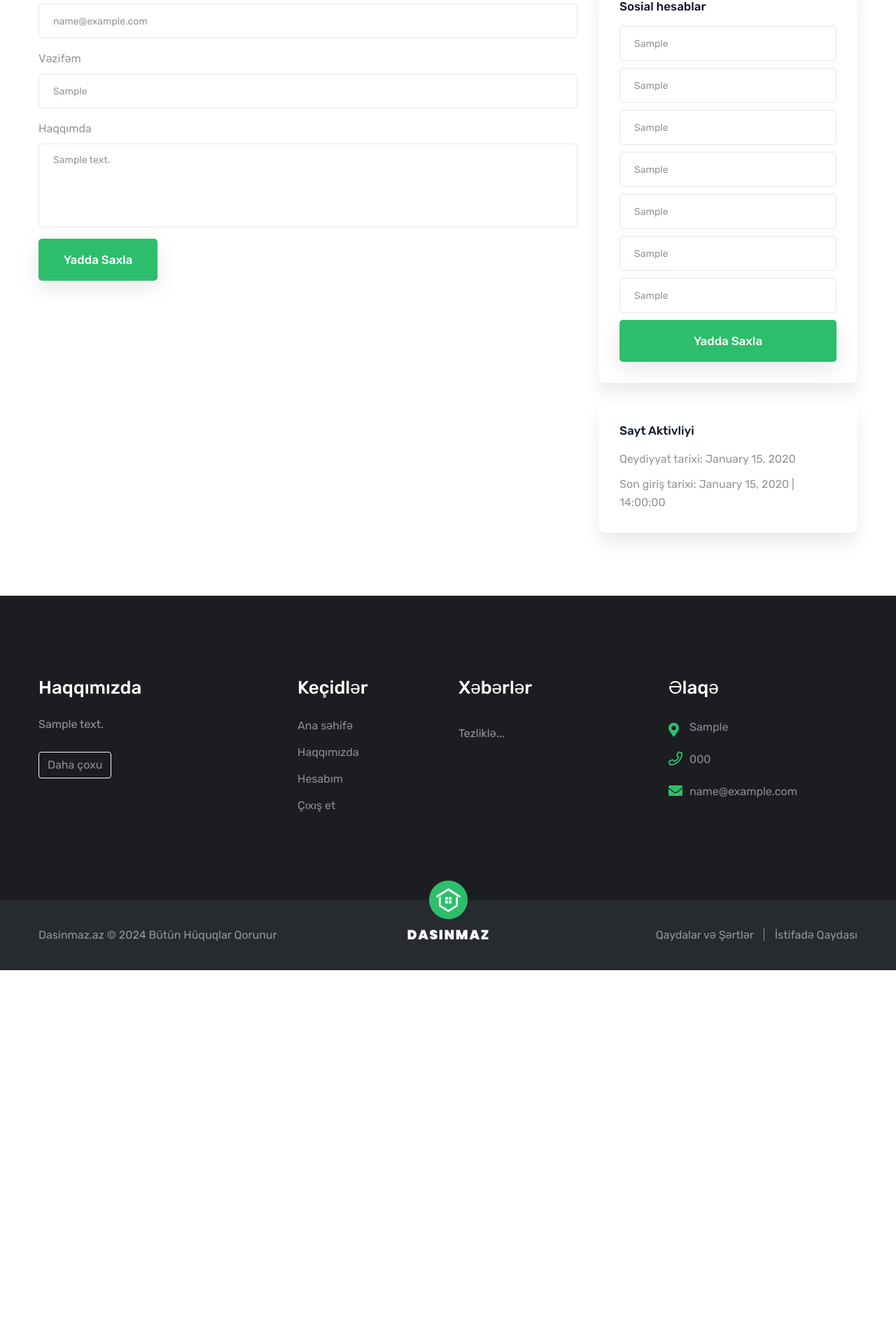
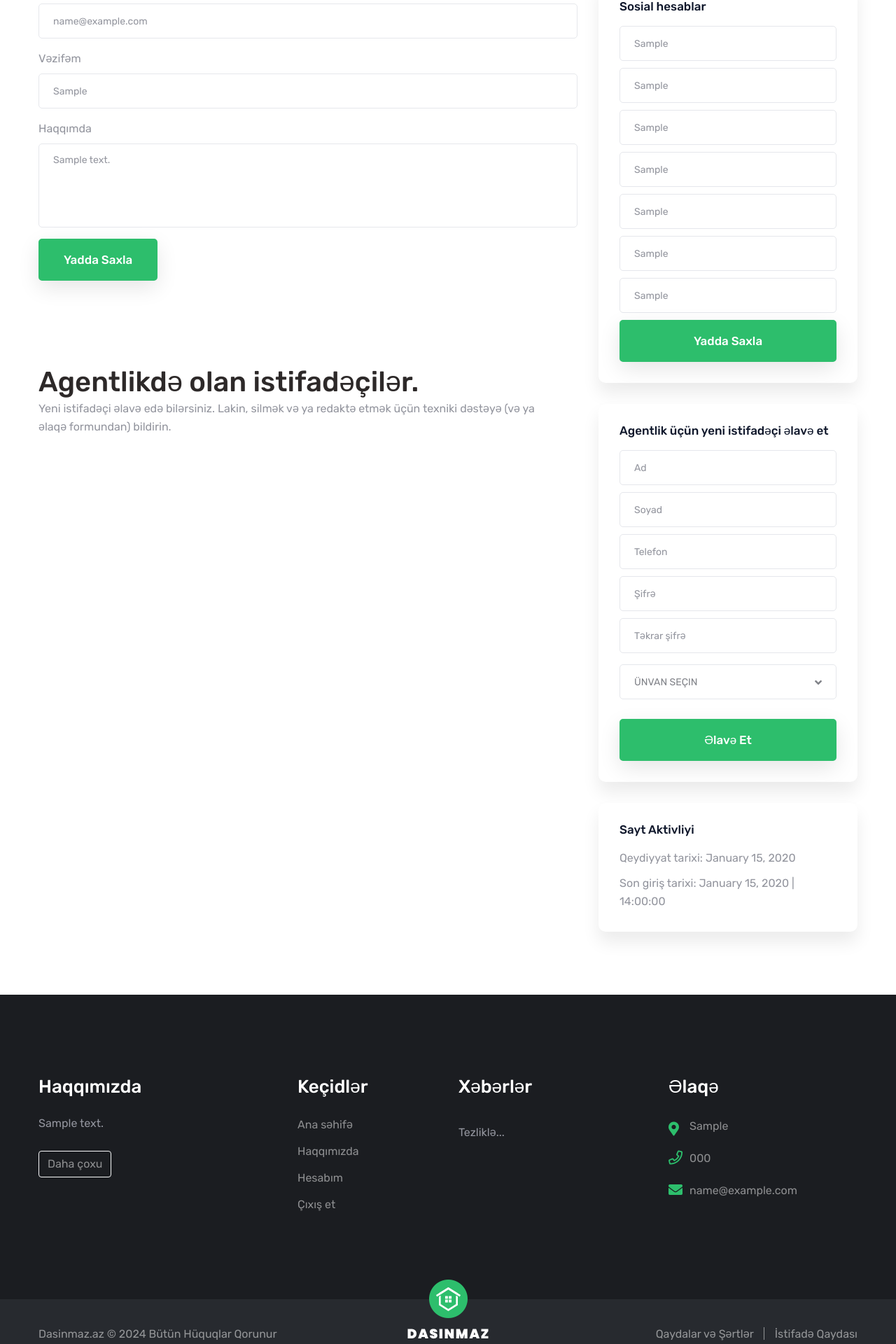
Before and after one commit to pyterm7/Emlak, a Django app: page /auth/my-account/ in a window 1280 px wide. Shown: the part 722-2642 px from the top of the page at 70% size. Before the commit the page ends 2108 px from the top, so only its background shows below. Run offline with Django 5.2, Linux system fonts and the light colour scheme; a user stored in the database is signed in; tables that the repository leaves empty hold one stand-in row (values such as "Sample post"); grey boxes marked "Sample" are stand-in pictures; parts of the project's set-up code (start-up, migrations or seed data) failed here and were passed over; some libraries are stand-ins or nearby versions.

Commit message:
10.02.2024 -5

```diff
--- a/Auth/models.py
+++ b/Auth/models.py
@@ -46,6 +46,8 @@
 
 
 class CustomUser(AbstractBaseUser, PermissionsMixin):
+
+    parent_agent = models.ForeignKey('self', on_delete=models.CASCADE, verbose_name="Daxil olduğu agentlik", blank=True, null=True, related_name="agency_team")
 
     avatar = models.ImageField(blank=True, null=True, verbose_name = "Profil şəkli", upload_to="profile/")
     passport = models.ImageField(blank=True, null=True, verbose_name = "Şəxsiyyət vəsiqəsi", upload_to="passport/")
--- a/Auth/urls.py
+++ b/Auth/urls.py
@@ -1,6 +1,6 @@
 from django.urls import path
 
-from Auth.views import SignIn, SignUp, SignOut, MyAccount, SetSocialAccount, ChangeAvatar, EditAccount, GetPassport
+from Auth.views import SignIn, SignUp, SignOut, MyAccount, SetSocialAccount, ChangeAvatar, EditAccount, GetPassport, AddUser2AgencyTeam
 
 urlpatterns = [
     path('sign-in/', SignIn, name='sign-in-page'),
@@ -11,4 +11,5 @@
     path('change-avatar/', ChangeAvatar, name="change-avatar"),
     path('edit-account/', EditAccount, name="edit-account"),
     path('level-up/', GetPassport, name="get-passport"),
+    path('add-user-2-agency-team/', AddUser2AgencyTeam, name="add-user-2-agency-team"),
 ]
--- a/Auth/views.py
+++ b/Auth/views.py
@@ -1,6 +1,8 @@
 import os
 import re
 from PIL import Image
+from City.models import City
+from django.conf import settings
 from Auth.models import CustomUser
 from django.contrib import messages
 from django.shortcuts import render, redirect
@@ -8,7 +10,6 @@
 from django.contrib.auth.decorators import login_required
 from django.contrib.auth import login, logout, authenticate
 from string import ascii_lowercase, ascii_uppercase, digits, ascii_letters
-from django.conf import settings
 
 def SignIn(request):
     if request.user.is_authenticated: return redirect("home-page")
@@ -25,7 +26,6 @@
             messages.info(request, "Xəta oldu. Yenidən cəhd edin.")
             return redirect("sign-in-page")
     return render(request, "sign-in.html")
-
 
 def SignUp(request):
     if request.user.is_authenticated: return redirect("home-page")
@@ -105,7 +105,6 @@
             return render(request, "sign-up.html", context=data)
     return render(request, "sign-up.html")
 
-
 def SignOut(request):
     if request.user.is_authenticated:
         logout(request)
@@ -118,7 +117,9 @@
 def MyAccount(request):
     if not request.user.is_staff: return redirect("home-page")
     data = {}
+    if cities := City.objects.all(): data['cities'] = cities
     if my_account := CustomUser.objects.filter(phone=request.user.phone).first(): data["my_account"] = my_account
+    if our_team := CustomUser.objects.filter(parent_agent__id=request.user.id).all(): data["our_team"] = our_team
     return render(request, "my-account.html", context=data)
 
 @login_required(login_url="sign-in-page", redirect_field_name=None)
@@ -277,3 +278,83 @@
         return redirect("home-page")
 
     return render(request, "get-passport.html")
+
+@login_required(login_url="sign-in-page", redirect_field_name=None)
+def AddUser2AgencyTeam(request):
+    if not CustomUser.objects.filter(id=request.user.id).first():
+        messages.info(request, "İcazəsiz cəhd.")
+        return redirect("home-page")
+
+    agent = CustomUser.objects.filter(id=request.user.id).first()
+
+    if not request.user.is_staff:
+        messages.info(request, "İcazəsiz cəhd.")
+        return redirect("home-page")
+
+    if request.POST:
+        name = request.POST.get("agent_user_name", False)
+        surname = request.POST.get("agent_user_surname", False)
+        phone = request.POST.get("agent_user_phone", False)
+        location = request.POST.get("agent_user_location", False)
+        password = request.POST.get("agent_user_password", False)
+        repassword = request.POST.get("agent_user_repassword", False)
+
+        city = City.objects.filter(id=location).first()
+
+        if password != repassword:
+                messages.info(request, "Şifrələr eyni deyil.")
+                return redirect("my-account")
+
+        if len(password) < 8:
+            messages.info(request, "Şifrə minimum 8 simvoldan ibarət olmalıdır.")
+            return redirect("my-account")
+
+        has_lower = False
+        has_upper = False
+        has_digit = False
+        has_other_char = False
+        for char in password:
+            if char in ascii_lowercase:
+                has_lower = True
+            if char in ascii_uppercase:
+                has_upper = True
+            if char in digits:
+                has_digit = True
+            if char not in f"{ascii_letters}{digits}":
+                has_other_char = True
+        if not has_lower:
+            messages.info(request, "Şifrədə ən az 1 kiçik hərf olmalıdır.")
+            return redirect("my-account")
+        if not has_upper:
+            messages.info(request, "Şifrədə ən az 1 böyük hərf olmalıdır.")
+            return redirect("my-account")
+        if not has_digit:
+            messages.info(request, "Şifrədə ən az 1 rəqəm olmalıdır.")
+            return redirect("my-account")
+        if has_other_char:
+            messages.info(request, f"Şifrədə yalnız bu hərflər {ascii_lowercase} {ascii_uppercase}, və rəqəmlər olmalıdır.")
+            return redirect("my-account")
+
+        if CustomUser.objects.filter(phone=phone).first():
+            messages.info(request, f"{phone} ilə qeydiyyat mümkün olmadı.")
+            return redirect("my-account")
+        if len(name) < 3 and len(surname) < 3:
+            messages.info(request, f"Ad və soyad minimum 3 simvoldan ibarət olmalıdır.")
+            return redirect("my-account")
+
+        if not city:
+            messages.info(request, f"Ünvan seçimində xəta oldu.")
+            return redirect("my-account")
+
+        try:
+            new_user = CustomUser(parent_agent = agent, name=name.title(), surname=surname.title(), phone=phone, location=city.name)
+            new_user.set_password(password)
+            new_user.save()
+            messages.success(request, "Agentliyə istifadəçi əlavə edildi.")
+            return redirect("my-account")
+        except:
+            messages.info(request, "İstifadəçi əlavə edilmədi. Yenidən cəhd edin və ya texniki dəstəyə bildirin.")
+            return redirect("my-account")
+
+    messages.info(request, "İcazəsiz cəhd.")
+    return redirect("home-page")
--- a/News/views.py
+++ b/News/views.py
@@ -16,8 +16,7 @@
         likes_count = LikedNews.objects.filter(news=news_detail).count()
         if user:=CustomUser.objects.filter(id=request.user.id).first():
             liked_it = LikedNews.objects.filter(news=news_detail, user=user).first()
-            if liked_it:
-                data["liked_it"] = True
+            if liked_it: data["liked_it"] = True
         data["news_detail"] = news_detail
         data["likes_count"] = likes_count
         data["share_url"] = request.build_absolute_uri()
--- a/Templates/my-account.html
+++ b/Templates/my-account.html
@@ -129,6 +129,42 @@
                                 <button type="submit" class="theme-btn btn-one">Yadda saxla</button>
                             </div>
                         </form>
+
+                        <br><br><br><br>
+
+                        <div class="faq-content-side">
+                            <div class="sec-title">
+                                <h2>Agentlikdə olan istifadəçilər.</h2>
+                                <p>Yeni istifadəçi əlavə edə bilərsiniz. Lakin, silmək və ya redaktə etmək üçün texniki dəstəyə (və ya əlaqə formundan) bildirin.</p>
+                            </div>
+                            {% if our_team %}
+                            <ul class="accordion-box">
+                                {% for team_member in our_team %}
+                                    <li class="accordion block  ">
+                                        <div class="acc-btn  ">
+                                            <div class="icon-outer"><i class="fas fa-angle-down"></i></div>
+                                            <h5>{{team_member.name}} {{team_member.surname}}</h5>
+                                        </div>
+                                        <div class="acc-content current" style="display: none;">
+                                            <div class="content-box">
+                                                <ul class="list-style-one clearfix">
+                                                    <li>Telefon : {{team_member.phone}}</li>
+                                                    <li>Ünvan : {{team_member.location}}</li>
+                                                    <li>Qeydiyyat tarixi: {{team_member.created_at|date:"d M, Y"}}</li>
+                                                    {% if team_member.last_login %}
+                                                        {% language 'az' %}
+                                                            <li>Son giriş tarixi: {{team_member.last_login|date:"d M, Y - H:i:s"}}</li>
+                                                        {% endlanguage %}
+                                                    {% endif %}
+                                                </ul>
+                                            </div>
+                                        </div>
+                                    </li>
+                                {% endfor %}
+                            </ul>
+                            {% endif %}
+                        </div>
+
                     </div>
                     <div class="col-lg-4 col-md-12 col-sm-12 sidebar-side">
                         <div class="default-sidebar agent-sidebar">
@@ -167,6 +203,47 @@
                                     </form>
                                 </div>
                             </div>
+                            <div class="agents-contact sidebar-widget">
+                                <div class="widget-title">
+                                    <h5>Agentlik üçün yeni istifadəçi əlavə et</h5>
+                                </div>
+                                <div class="form-inner">
+                                    <form action="{% url 'add-user-2-agency-team' %}" method="post" class="default-form">
+                                        {% csrf_token %}
+                                        <div class="form-group">
+                                            <input type="text" name="agent_user_name" autocomplete="off" placeholder="Ad">
+                                        </div>
+                                        <div class="form-group">
+                                            <input type="text" name="agent_user_surname" autocomplete="off" placeholder="Soyad">
+                                        </div>
+                                        <div class="form-group">
+                                            <input type="text" name="agent_user_phone" autocomplete="off" placeholder="Telefon">
+                                        </div>
+                                        <div class="form-group">
+                                            <input type="password" name="agent_user_password" autocomplete="off" placeholder="Şifrə">
+                                        </div>
+                                        <div class="form-group">
+                                            <input type="password" name="agent_user_repassword" autocomplete="off" placeholder="Təkrar şifrə">
+                                        </div>
+                                        <div class="form-group">
+                                            <div class="field-input mb-3">
+                                                <div class="select-box">
+                                                    <select class="wide" style="display: none;" name="agent_user_location">
+                                                        <option data-display="Ünvan seçin">Yaşadığı ünvan</option>
+                                                        {% for city in cities %}
+                                                            <option value="{{city.id}}">{{city.name}}</option>
+                                                        {% endfor %}
+                                                    </select>
+                                                </div>
+                                            </div>
+                                        </div>
+                                        <br><br><br>
+                                        <div class="form-group">
+                                            <button type="submit" class="theme-btn btn-one">Əlavə et</button>
+                                        </div>
+                                    </form>
+                                </div>
+                            </div>
                             <div class="category-widget sidebar-widget">
                                 <div class="widget-title">
                                     <h5>Sayt Aktivliyi</h5>
--- a/Templates/news.html
+++ b/Templates/news.html
@@ -1,6 +1,10 @@
 {% extends 'layout.html' %}
 
 {% load static %}
+
+{% block title %}
+    Daşınmaz.az | Xəbərlər
+{% endblock title %}
 
 {% block container %}
 <section class="news-section sec-pad">
@@ -17,7 +21,7 @@
                         <div class="news-block-one wow fadeInUp animated animated" data-wow-delay="00ms" data-wow-duration="1500ms" style="visibility: visible; animation-duration: 1500ms; animation-delay: 0ms; animation-name: fadeInUp;">
                             <div class="inner-box">
                                 <div class="image-box">
-                                    <figure class="image"><a href="blog-details.html"><img src="{{n.cover.url}}" alt="" style="aspect-ratio: 3/2; object-fit: cover;"></a></figure>
+                                    <figure class="image"><a href="{% url 'news-detail' n.slug %}"><img src="{{n.cover.url}}" alt="" style="aspect-ratio: 3/2; object-fit: cover;"></a></figure>
                                 </div>
                                 <div class="lower-content">
                                     <h4><a href="{% url 'news-detail' n.slug %}">{{n.title|slice:"0:20"}}...</a></h4>
```
Also changed, not shown: Auth/migrations/0007_customuser_parent_agent.py (added), Uploads/profile/2806028be3b8188ca10486a1ef9c2a5c_lIGQffG.jpg.
